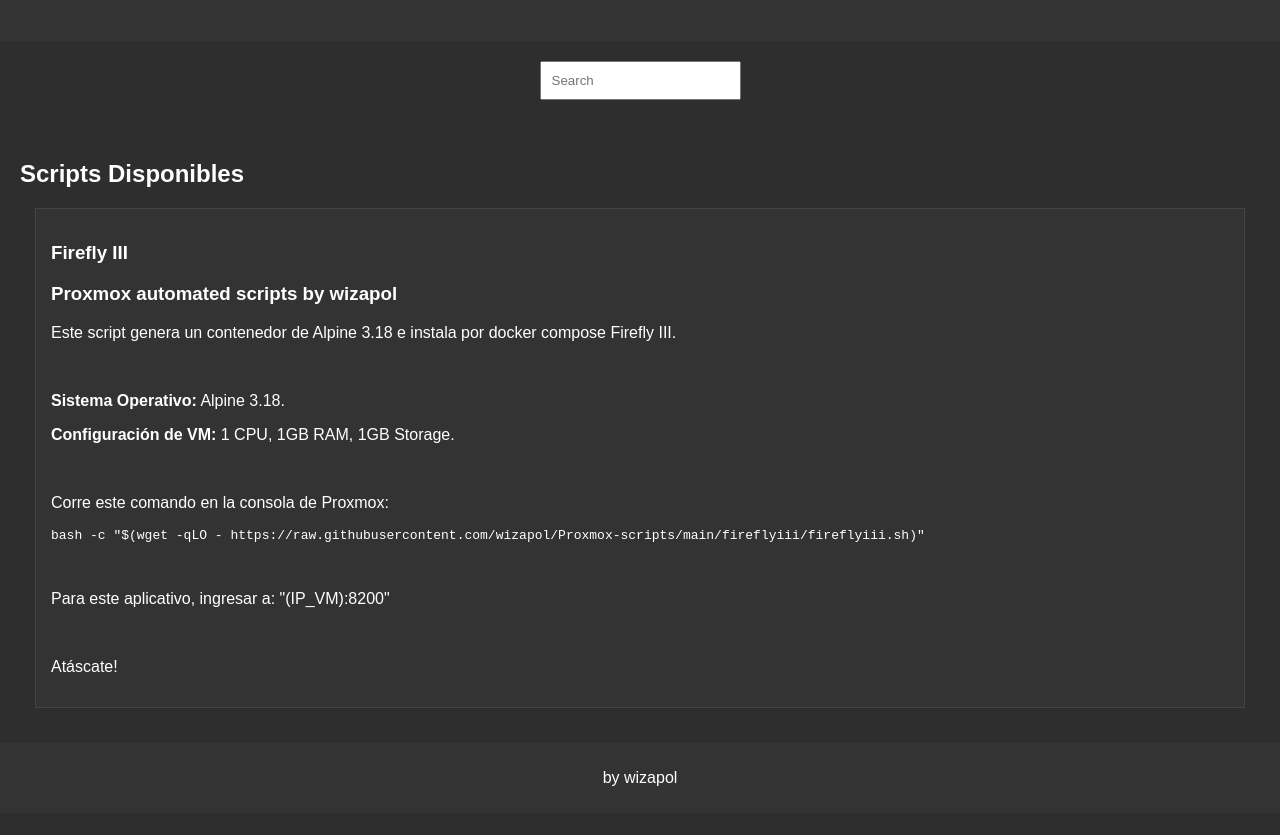
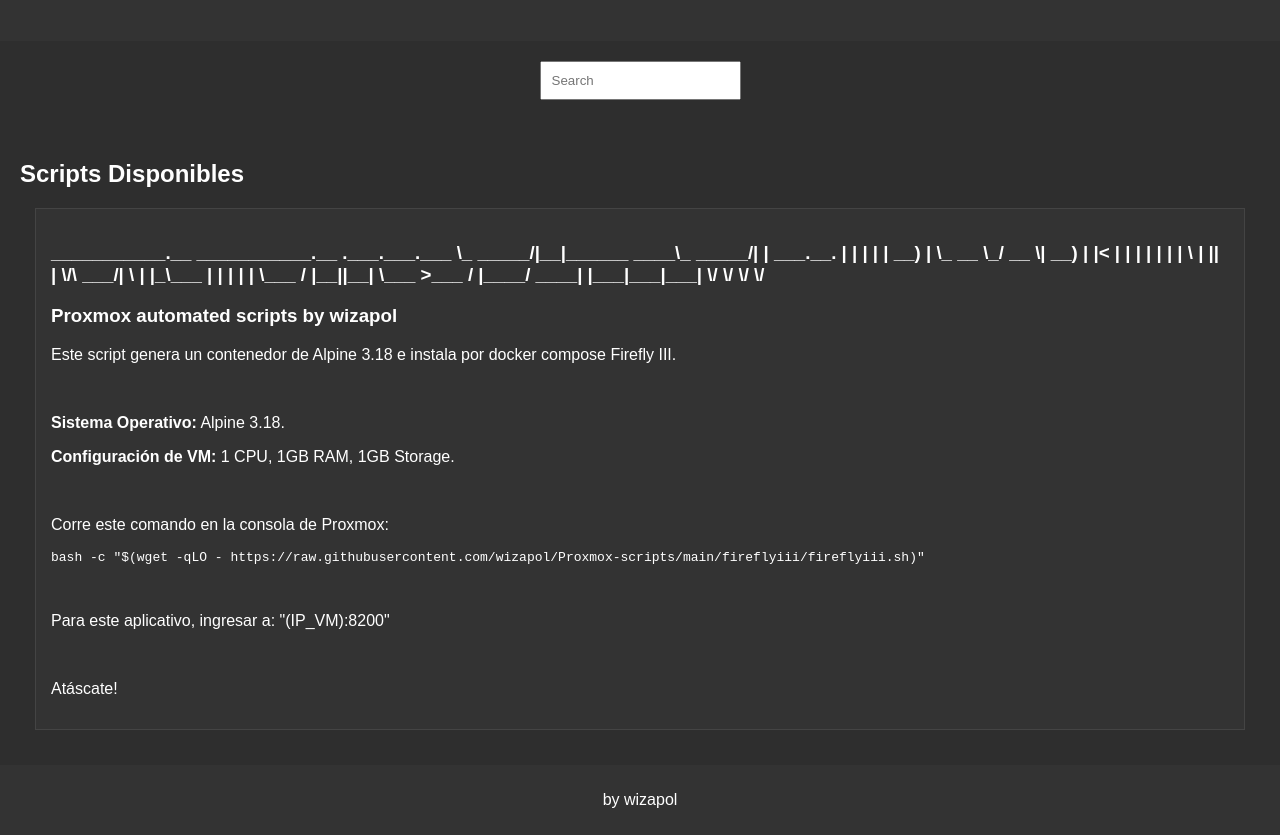
Before and after one commit to wizapol/wizapol.github.io, a plain HTML site: page proxmox/index.html in a window 1280 px wide. Shown: the part 99-934 px from the top of the page. Before the commit the page ends 912 px from the top, so only its background shows below. Drawn offline with Linux system fonts and the light colour scheme.

Commit message:
Update index.html

```diff
--- a/proxmox/index.html
+++ b/proxmox/index.html
@@ -22,7 +22,16 @@
   <main>
     <h2>Scripts Disponibles</h2>
     <div class="script-card">
-      <h3>Firefly III </h3>
+      <h3>
+
+___________.__              ___________.__          .___.___.___
+\_   _____/|__|______   ____\_   _____/|  | ___.__. |   |   |   |
+ |    __)  |  \_  __ \_/ __ \|    __)  |  |<   |  | |   |   |   |
+ |     \   |  ||  | \/\  ___/|     \   |  |_\___  | |   |   |   |
+ \___  /   |__||__|    \___  >___  /   |____/ ____| |___|___|___|
+     \/                    \/    \/         \/
+
+</h3>
       <h3> Proxmox automated scripts by wizapol</h3>
       <p>Este script genera un contenedor de Alpine 3.18 e instala por docker compose Firefly III.</p><br>
       <p><strong>Sistema Operativo:</strong> Alpine 3.18.</p>
```
